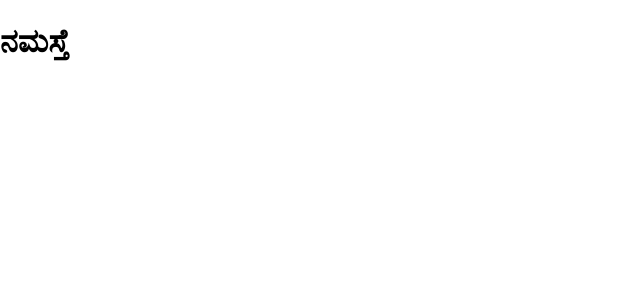
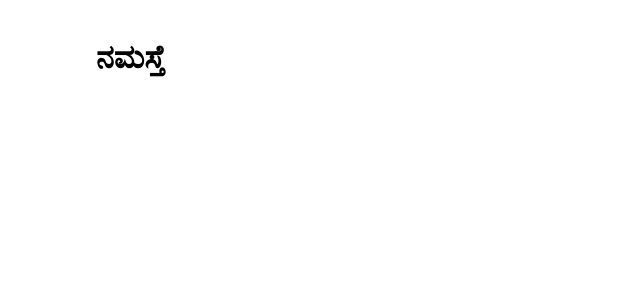
Before and after one commit to A-Pradeep/Application-Scheduler-Job-Monitor, a React (Create React App) app in the folder client/: page / in a window 1280 px wide. Shown: the top 300 px of the page, without its empty margins (0-640 px from the left). Built offline with nearby package versions, Linux system fonts and the light colour scheme.

Commit message:
Added App level CSS

```diff
--- a/client/src/index.css
+++ b/client/src/index.css
@@ -1,13 +1,19 @@
 body {
   margin: 0;
-  font-family: -apple-system, BlinkMacSystemFont, 'Segoe UI', 'Roboto', 'Oxygen',
-    'Ubuntu', 'Cantarell', 'Fira Sans', 'Droid Sans', 'Helvetica Neue',
+  font-family: -apple-system, BlinkMacSystemFont, "Segoe UI", "Roboto", "Oxygen",
+    "Ubuntu", "Cantarell", "Fira Sans", "Droid Sans", "Helvetica Neue",
     sans-serif;
   -webkit-font-smoothing: antialiased;
   -moz-osx-font-smoothing: grayscale;
 }
 
 code {
-  font-family: source-code-pro, Menlo, Monaco, Consolas, 'Courier New',
+  font-family: source-code-pro, Menlo, Monaco, Consolas, "Courier New",
     monospace;
 }
+
+.App {
+  max-width: 85%;
+  margin: 0 auto;
+  padding: 1rem;
+}
```
